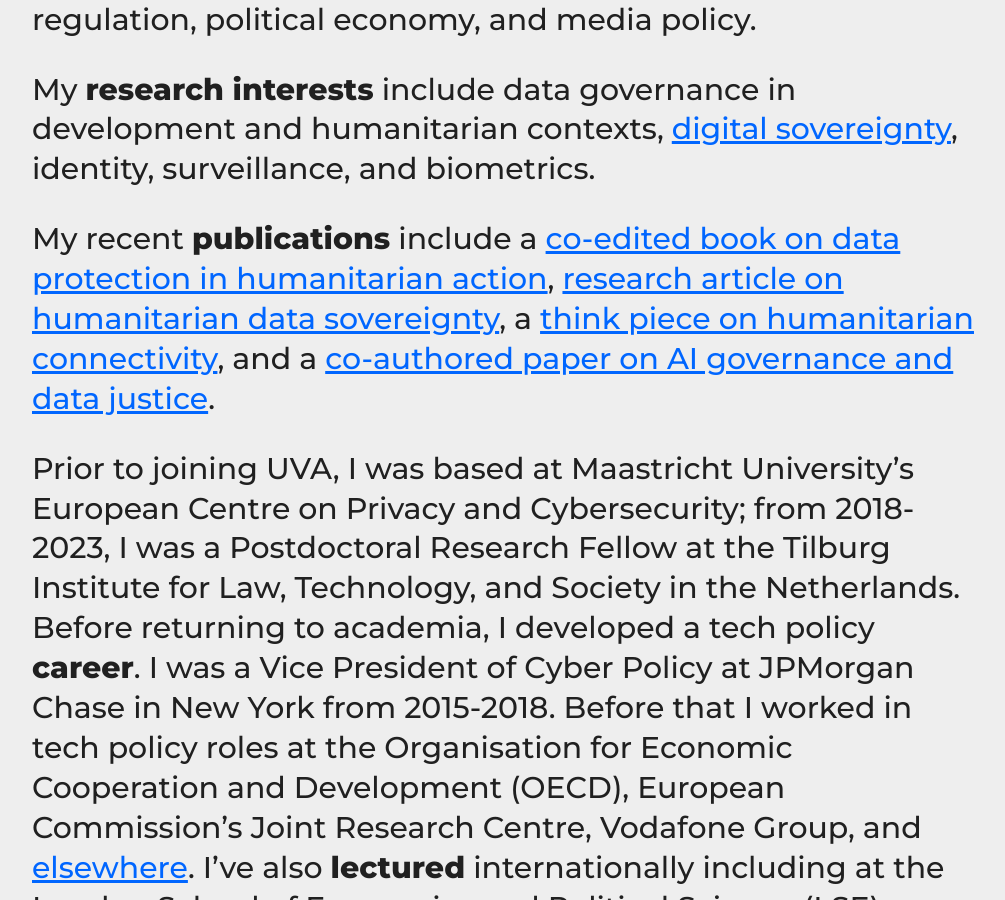
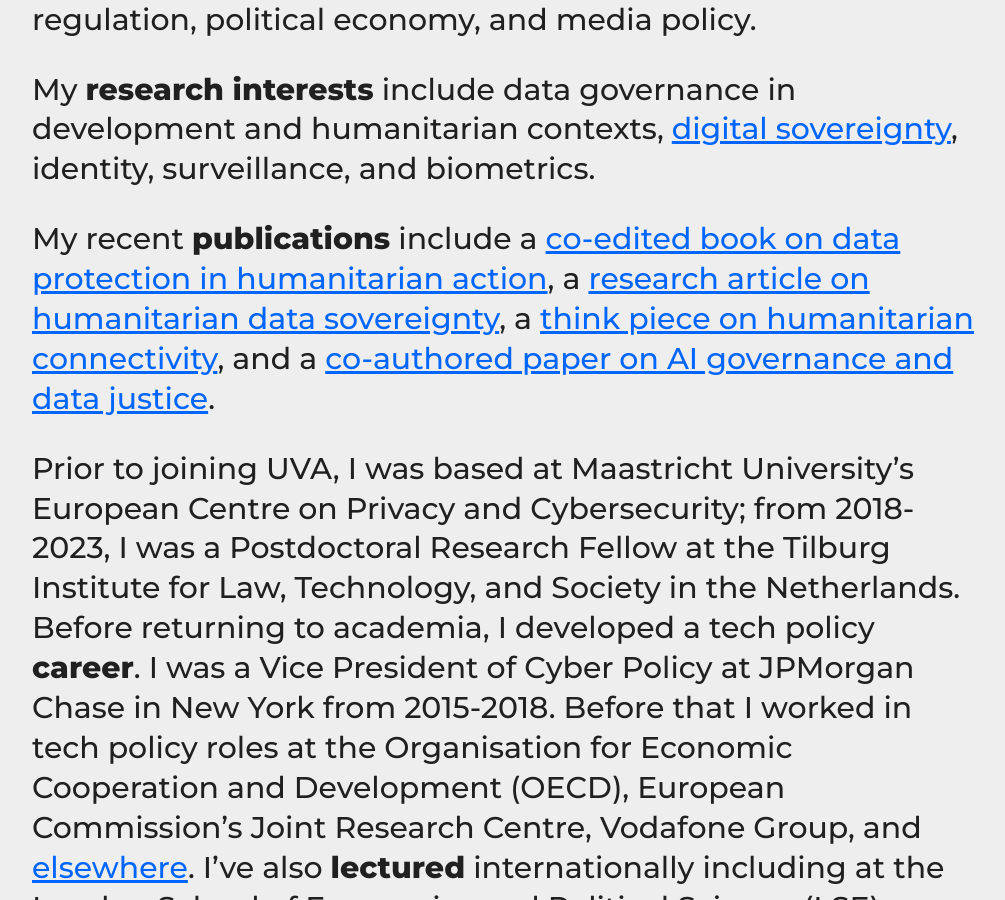
Before and after one commit to haroonalrasheed/641a, a Jekyll site: the page built from index.md, in a window 1280 px wide and 900 px high, scrolled down 361 px. Shown: the whole window, without its empty margins (132-1137 px from the left). Built offline with Jekyll 4.4.1, drawn with Linux system fonts in a browser that asks for light colours.

```diff
--- a/index.md
+++ b/index.md
@@ -6,7 +6,7 @@ I'm an **Assistant Professor** of Media Studies and Data Science (joint appointm
 
 My **research interests** include data governance in development and humanitarian contexts, [digital sovereignty](https://www.digitalsovereigntyobservatory.org), identity, surveillance, and biometrics.
 
-My recent **publications** include a [co-edited book on data protection in humanitarian action](https://doi.org/10.4324/9781003650164), [research article on humanitarian data sovereignty](https://doi.org/10.1177/20539517251361109), a [think piece on humanitarian connectivity](https://www.globalpolicyjournal.com/blog/02/06/2025/humanitarian-connectivity-crisis), and a [co-authored paper on AI governance and data justice](https://doi.org/10.1177/29768640241306800).
+My recent **publications** include a [co-edited book on data protection in humanitarian action](https://doi.org/10.4324/9781003650164), a [research article on humanitarian data sovereignty](https://doi.org/10.1177/20539517251361109), a [think piece on humanitarian connectivity](https://www.globalpolicyjournal.com/blog/02/06/2025/humanitarian-connectivity-crisis), and a [co-authored paper on AI governance and data justice](https://doi.org/10.1177/29768640241306800).
 
 Prior to joining UVA, I was based at Maastricht University's European Centre on Privacy and Cybersecurity; from 2018-2023, I was a Postdoctoral Research Fellow at the Tilburg Institute for Law, Technology, and Society in the Netherlands. Before returning to academia, I developed a tech policy **career**. I was a Vice President of Cyber Policy at JPMorgan Chase in New York from 2015-2018. Before that I worked in tech policy roles at the Organisation for Economic Cooperation and Development (OECD), European Commission's Joint Research Centre, Vodafone Group, and [elsewhere](http://sixfouronea.net/professional-history/). I've also **lectured** internationally including at the London School of Economics and Political Science (LSE), Cornell Tech, NYU Stern, and Fundação Getulio Vargas.
 
```
